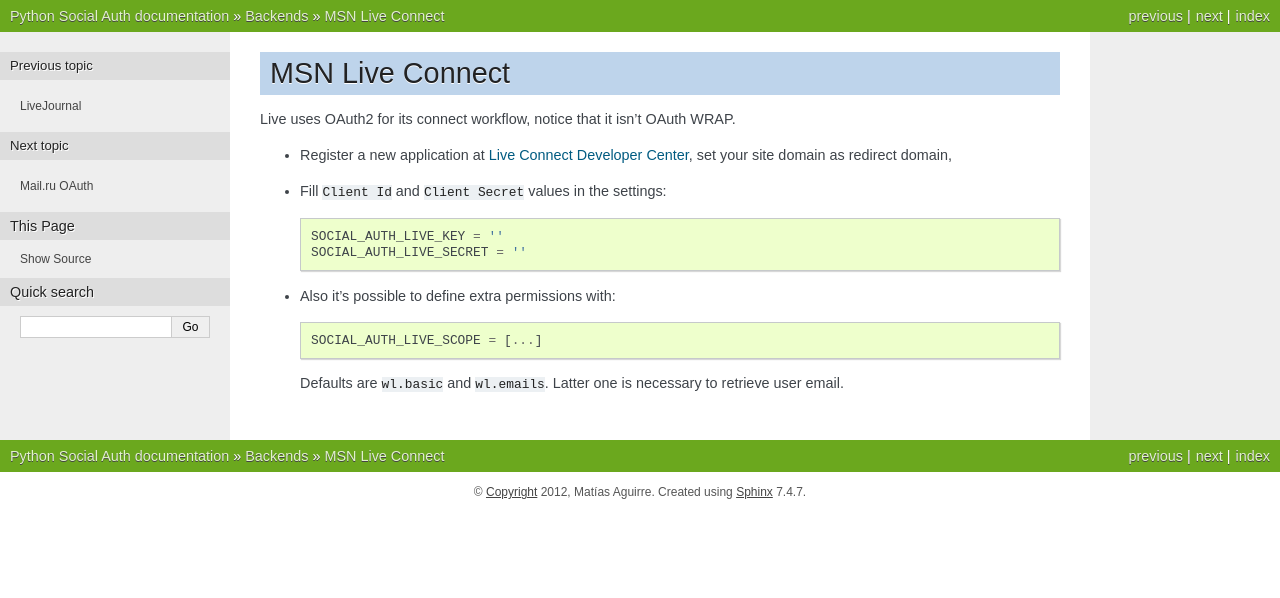
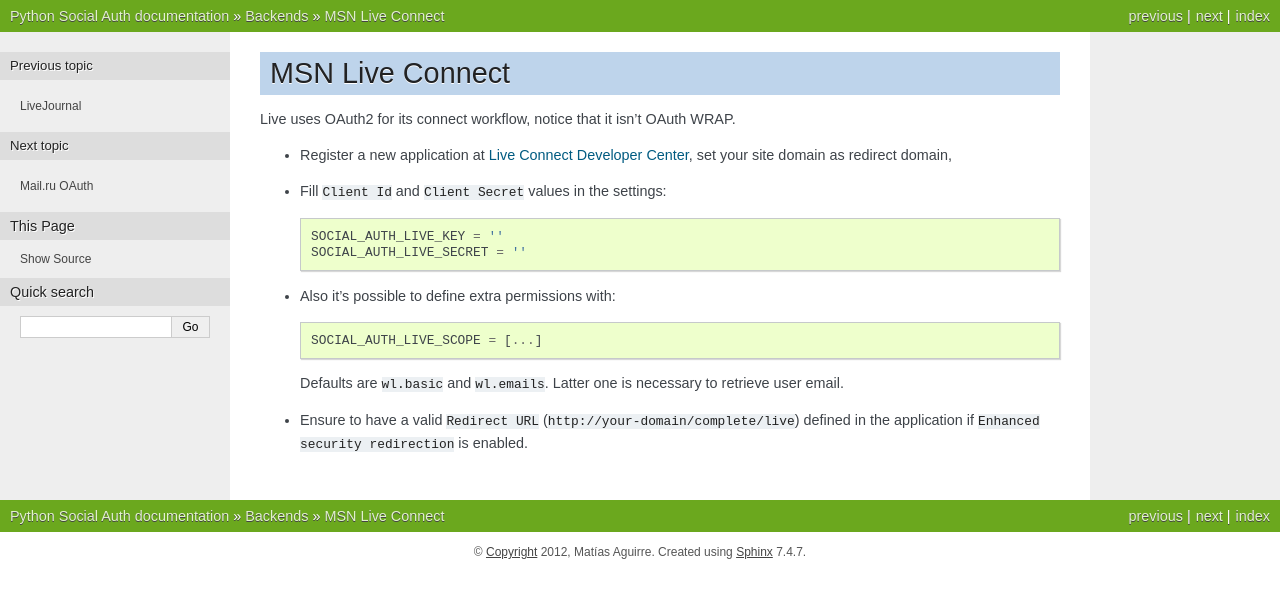
Before and after one commit to omab/python-social-auth, a Sphinx documentation site: the page built from docs/backends/live.rst, in a window 1280 px wide. Shown: the top 598 px of the page. Built offline with Sphinx 7.4.7, drawn with Linux system fonts in a browser that asks for light colours.

Commit message:
Comment about enhanced security flag in Live backend. Refs #218

```diff
--- a/docs/backends/live.rst
+++ b/docs/backends/live.rst
@@ -18,4 +18,7 @@ Live uses OAuth2 for its connect workflow, notice that it isn't OAuth WRAP.
   Defaults are ``wl.basic`` and ``wl.emails``. Latter one is necessary to
   retrieve user email.
 
+- Ensure to have a valid ``Redirect URL`` (``http://your-domain/complete/live``)
+  defined in the application if ``Enhanced security redirection`` is enabled.
+
 .. _Live Connect Developer Center: https://account.live.com/developers/applications/create
```
